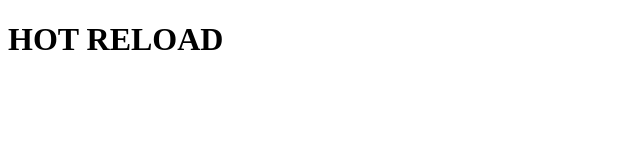
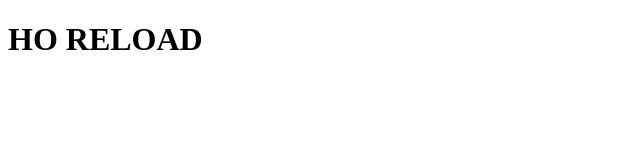
Before and after one commit to Phongtlam/Basic-React-Redux-starter, a React app: page /ListItem in a window 1280 px wide. Shown: the top 160 px of the page, without its empty margins (0-640 px from the left). Built offline with nearby package versions, Linux system fonts and the light colour scheme.

Commit message:
hot reloader

```diff
--- a/client/src/components/App.jsx
+++ b/client/src/components/App.jsx
@@ -16,7 +16,7 @@ class App extends React.Component {
   render() {
     return (
       <div>
-        <h1>HOT RELOAD</h1>
+        <h1>HO RELOAD</h1>
       </div>
     );
   }
```
Also changed, not shown: client/src/components/Main.jsx (line endings or trailing spaces).
